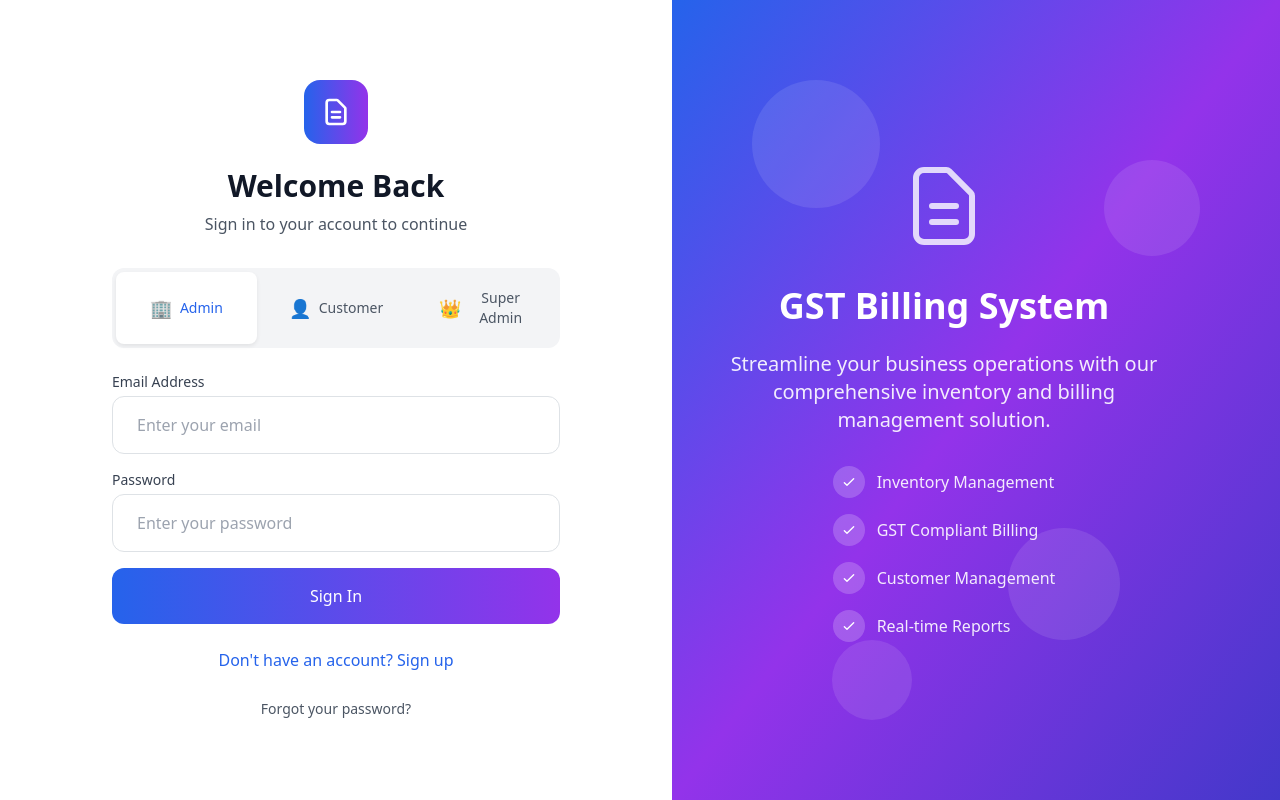
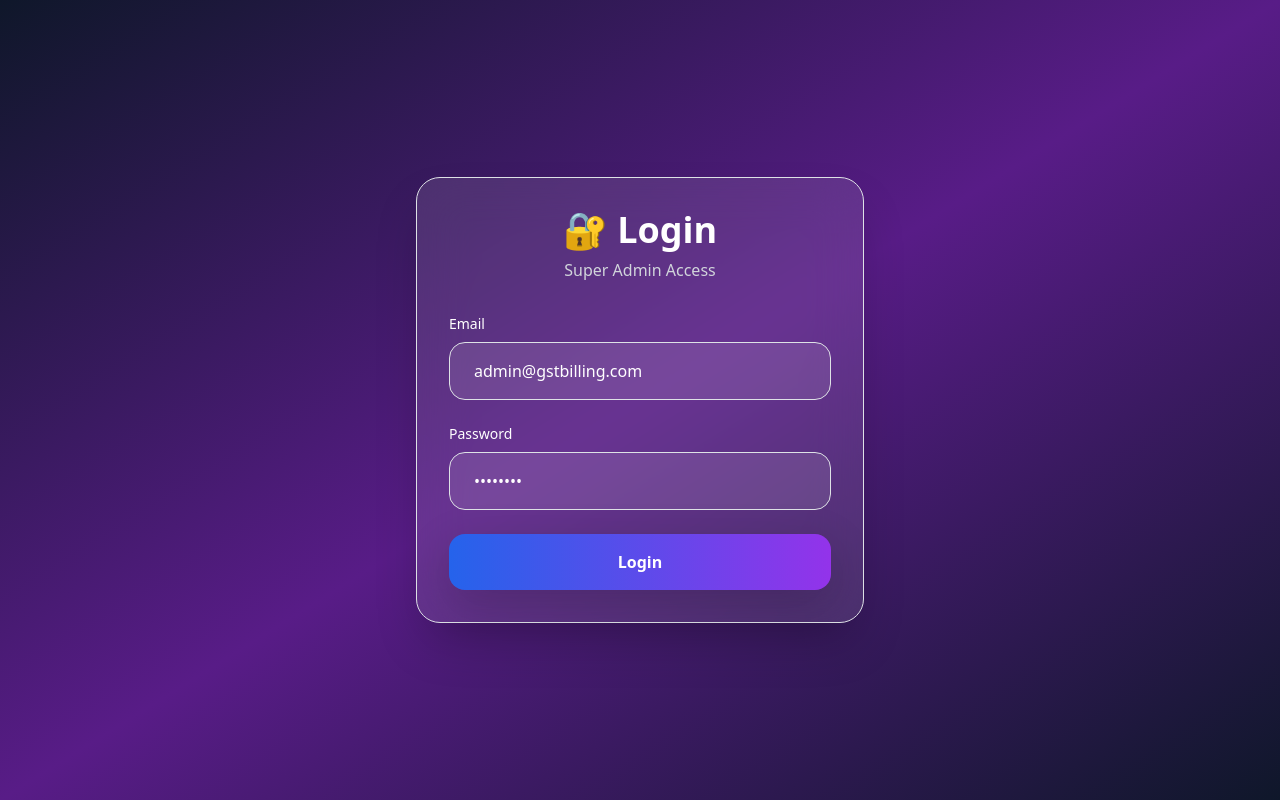
Before and after one commit to Akhilesh2006s/gst-frontend, a React (Vite) app: page /login in a window 1280 px wide. Built offline with nearby package versions, Linux system fonts and the light colour scheme.

Commit message:
Use SimpleLogin component for /login route

```diff
--- a/src/App.tsx
+++ b/src/App.tsx
@@ -79,7 +79,7 @@ const App: React.FC = () => {
             path="/login"
             element={
               !userType ? (
-                <LoginPage onLogin={handleLogin} />
+                <SimpleLogin />
               ) : (
                 <Navigate to={
                   userType === 'super_admin' ? '/super-admin-dashboard' :
```
